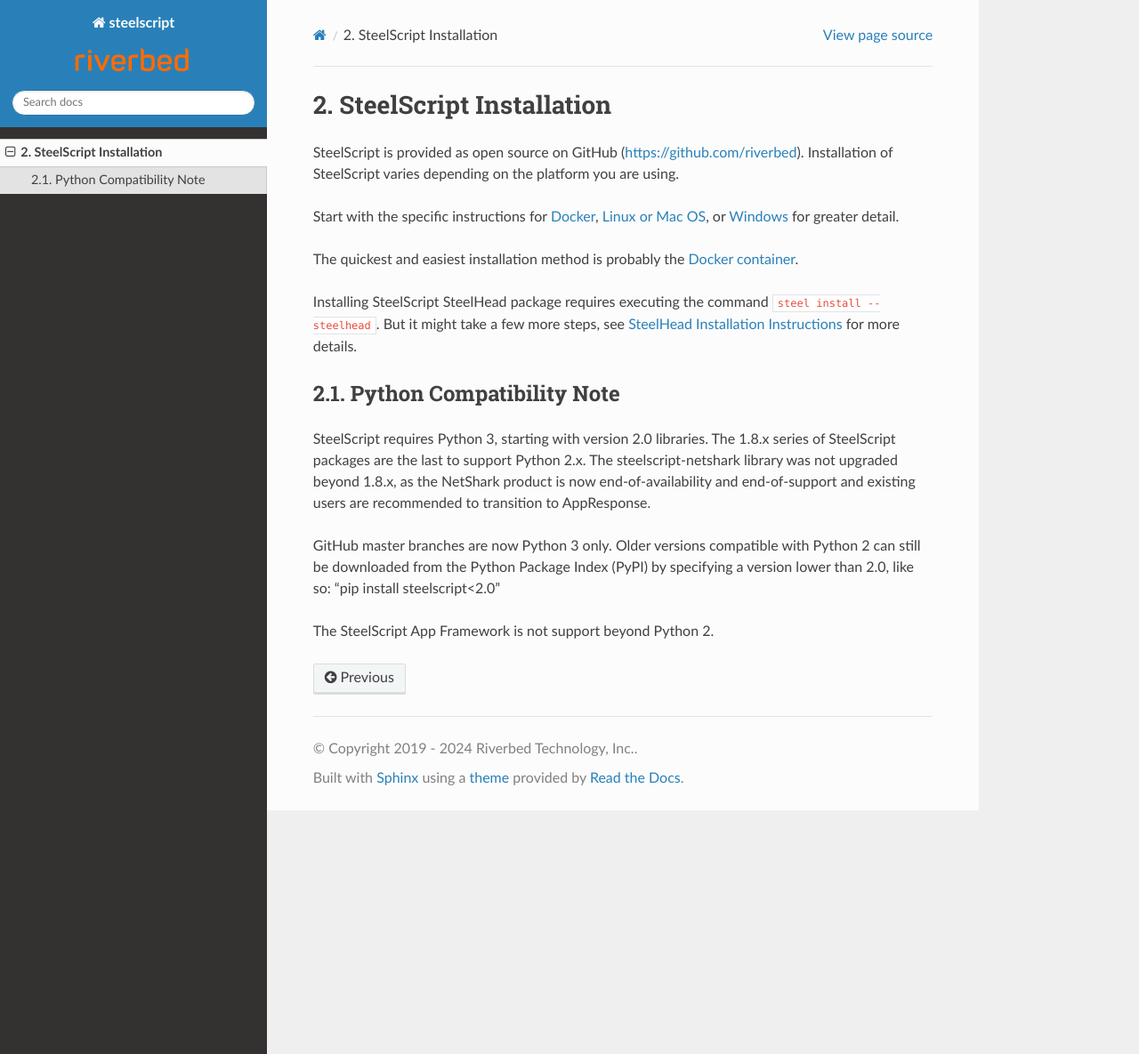
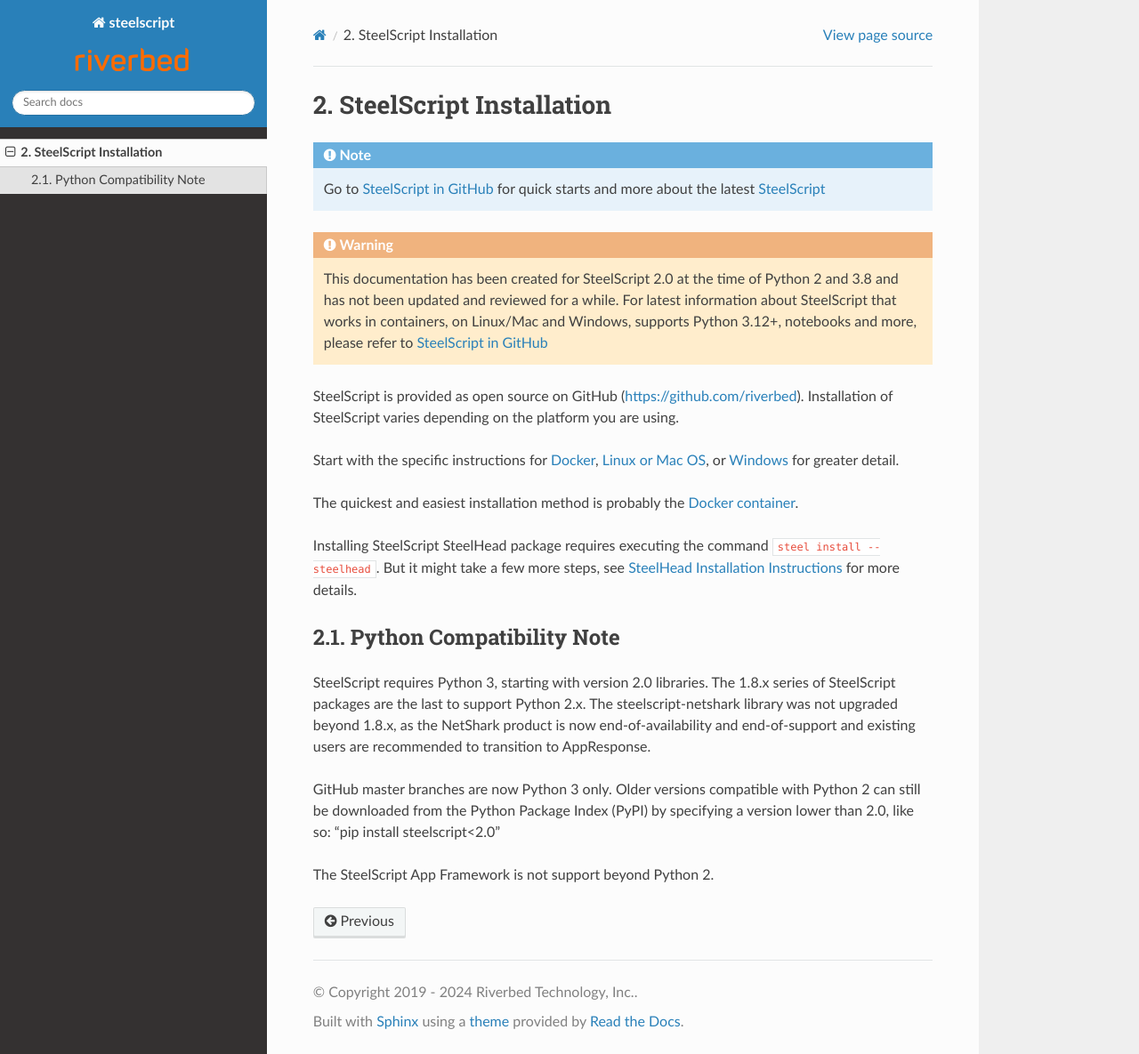
Before and after one commit to riverbed/steelscript, a Sphinx documentation site: the page built from docs/install/toc.rst, in a window 1280 px wide and 1185 px high. Shown: the whole window at 89% size. Built offline with Sphinx 7.4.7 and the Read the Docs theme 3.1.0, drawn with Linux system fonts in a browser that asks for light colours; pages that are not in the unit, such as notebooks, are missing from menus; the version number could not be read and is left out.

Commit message:
Refining header

```diff
--- a/docs/index.rst
+++ b/docs/index.rst
@@ -8,10 +8,9 @@
 
   Go to `SteelScript in GitHub <https://github.com/riverbed/steelscript>`_ for quick starts and more about the latest `SteelScript <https://github.com/riverbed/steelscript>`_
 
-
 .. warning::
 
-  This documentation has been created for SteelScript 2.0 at the time of Python 2 and has not been updated and reviewed for a while. For latest information about SteelScript that works in containers, on Linux/Mac and Windows, supports Python 3.12+, notebooks and more, please refer to `SteelScript in GitHub <https://github.com/riverbed/steelscript>`_
+  This documentation has been created for SteelScript 2.0 at the time of Python 2 and 3.8 and has not been updated and reviewed for a while. For latest information about SteelScript that works in containers, on Linux/Mac and Windows, supports Python 3.12+, notebooks and more, please refer to `SteelScript in GitHub <https://github.com/riverbed/steelscript>`_
 
 <<*outdated*>> SteelScript 2.0 for Python 2 <<*outdated*>>
 ==========================================================
--- a/docs/install/toc.rst
+++ b/docs/install/toc.rst
@@ -1,5 +1,14 @@
 SteelScript Installation
 ========================
+
+.. note::
+
+  Go to `SteelScript in GitHub <https://github.com/riverbed/steelscript>`_ for quick starts and more about the latest `SteelScript <https://github.com/riverbed/steelscript>`_
+
+.. warning::
+
+  This documentation has been created for SteelScript 2.0 at the time of Python 2 and 3.8 and has not been updated and reviewed for a while. For latest information about SteelScript that works in containers, on Linux/Mac and Windows, supports Python 3.12+, notebooks and more, please refer to `SteelScript in GitHub <https://github.com/riverbed/steelscript>`_
+
 
 SteelScript is provided as open source on GitHub (https://github.com/riverbed).
 Installation of SteelScript varies depending on the platform you are using.
```
Also changed, not shown: docs/install/docker.rst (+9 -0 lines), docs/install/linuxmac.rst (+9 -0 lines), docs/install/steelhead.rst (+9 -0 lines), docs/install/windows.rst (+9 -0 lines).
